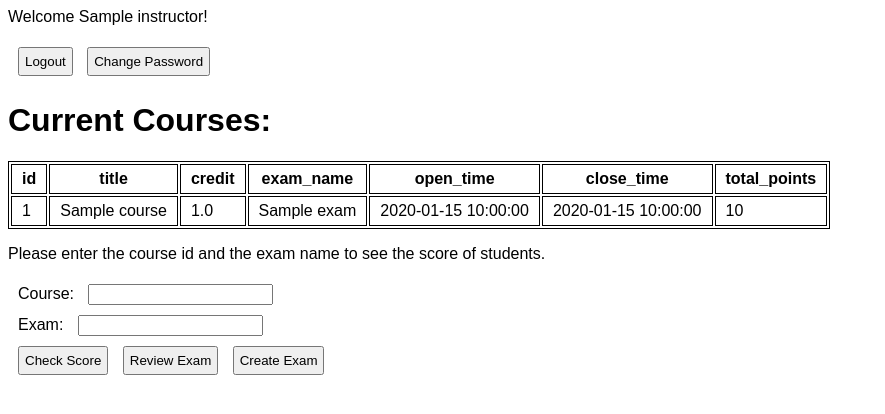
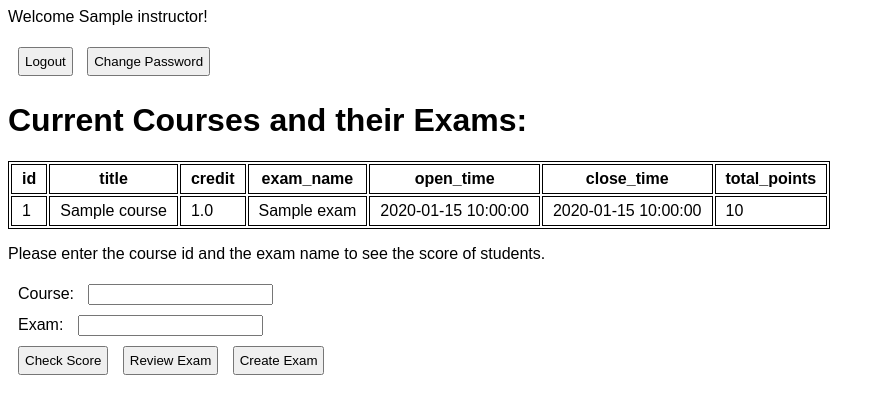
Before and after one commit to Andrew-Koman/CS3425Project, a PHP site: page /instructor/main.php in a window 1280 px wide. Shown: the top 414 px of the page, without its empty margins (0-885 px from the left). Run offline with PHP 8.4, Linux system fonts and the light colour scheme; the visitor is signed in with stand-in values (Sample User, id 1); tables that the repository leaves empty hold one stand-in row (values such as "Sample post").

Commit message:
Changed wording

```diff
--- a/instructor/main.php
+++ b/instructor/main.php
@@ -21,7 +21,7 @@ echo '<p> Welcome ' . getName($_SESSION["username"]) . '!</p>';
     <button type="submit" name="changePassword" formaction="../changePassword.php">Change Password</button>
 </form>
 
-<h1>Current Courses:</h1>
+<h1>Current Courses and their Exams:</h1>
 <?php
     print_r(getCoursesInstructor($_SESSION["username"]));
 ?>
```
